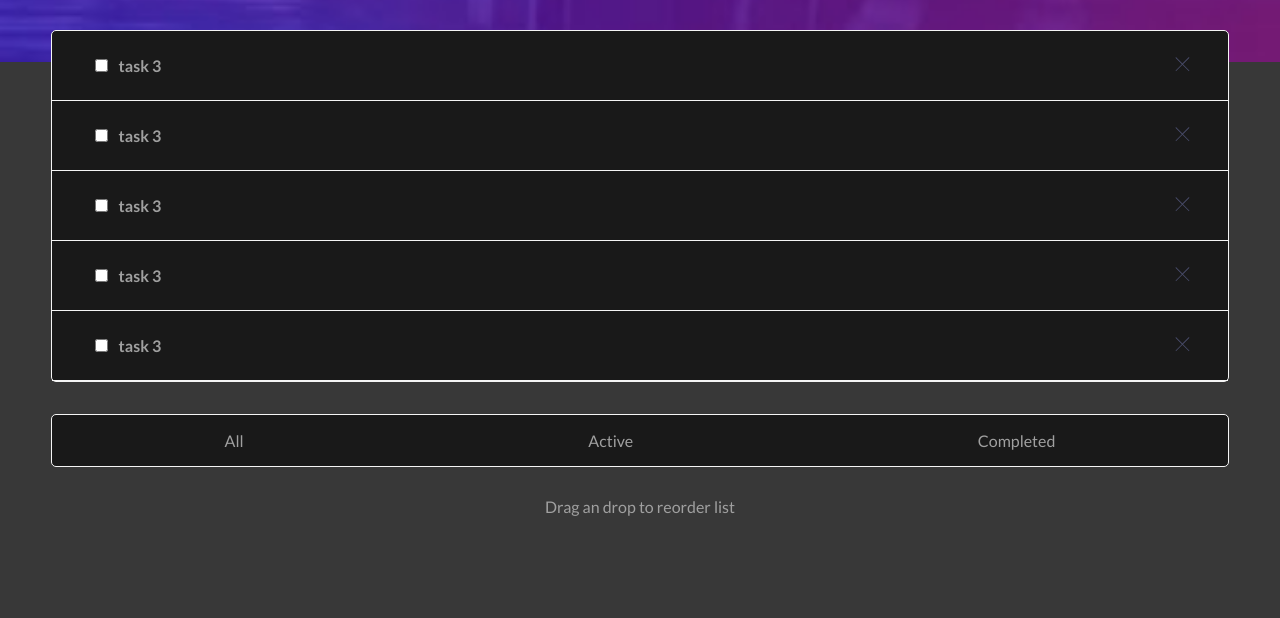
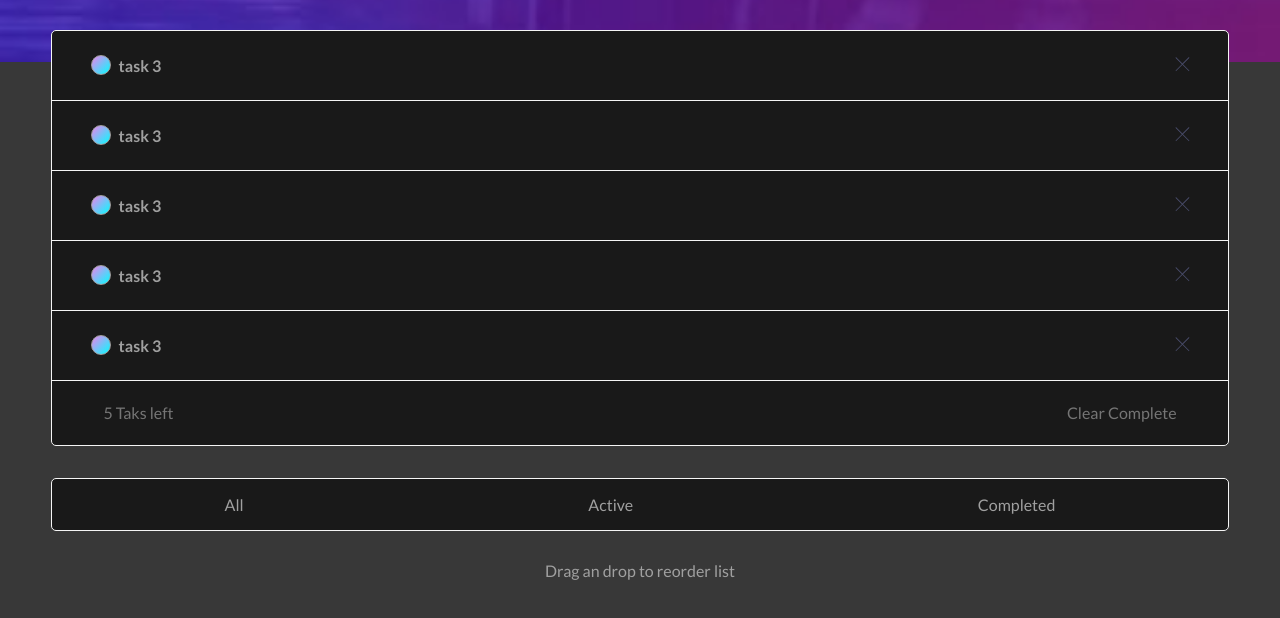
Before and after one commit to StivenGonzalezz/toDoCognitus, a plain HTML site: page index.html in a window 1280 px wide. Shown: the part 98-716 px from the top of the page. Drawn offline with Linux system fonts and the light colour scheme; a web font is replaced by a local one.

Commit message:
ajuste al checkbutton de las tasks

```diff
--- a/index.html
+++ b/index.html
@@ -19,43 +19,50 @@
 
     <main class="pageMain">
 
+        <div class="tasks">
             <section class="tasksContainer">
                 <article class="task">
                     <div class="taskLeft">
-                    <input type="checkbox">
+                        <span id="task1" class="checkboxCustom active" onclick="toggleClassTask()"></span>
                         <h2 class="taskTittle">task 3</h2>
                     </div>
                     <button class="deleteTaskButton"><img src="images/icon-cross.svg" alt=""></button>
                 </article>
                 <article class="task">
                     <div class="taskLeft">
-                    <input type="checkbox">
+                        <span id="task2" class="checkboxCustom active" onclick="toggleClassTask()"></span>
                         <h2 class="taskTittle">task 3</h2>
                     </div>
                     <button class="deleteTaskButton"><img src="images/icon-cross.svg" alt=""></button>
                 </article>
                 <article class="task">
                     <div class="taskLeft">
-                    <input type="checkbox">
+                        <span id="task1" class="checkboxCustom active" onclick="toggleClassTask()"></span>
                         <h2 class="taskTittle">task 3</h2>
                     </div>
                     <button class="deleteTaskButton"><img src="images/icon-cross.svg" alt=""></button>
                 </article>
                 <article class="task">
                     <div class="taskLeft">
-                    <input type="checkbox">
+                        <span id="task1" class="checkboxCustom active" onclick="toggleClassTask()"></span>
                         <h2 class="taskTittle">task 3</h2>
                     </div>
                     <button class="deleteTaskButton"><img src="images/icon-cross.svg" alt=""></button>
                 </article>
                 <article class="task">
                     <div class="taskLeft">
-                    <input type="checkbox">
+                        <span id="task1" class="checkboxCustom active" onclick="toggleClassTask()"></span>
                         <h2 class="taskTittle">task 3</h2>
                     </div>
                     <button class="deleteTaskButton"><img src="images/icon-cross.svg" alt=""></button>
                 </article>
+
             </section>
+            <section class="tasksRemaining">
+                <span>5 Taks left</span>
+                <span>Clear Complete</span>
+            </section>
+        </div>
 
         <nav class="filtersButtons">
             <button class="filterButton">All</button>
--- a/main.js
+++ b/main.js
@@ -0,0 +1,4 @@
+function toggleClassTask(){
+    let task = document.getElementById("taks1")
+    task.classList.toggle("active")
+}
--- a/style.css
+++ b/style.css
@@ -37,12 +37,13 @@
     padding:0 4dvw;
 }
 
-.tasksContainer{
+.tasks{
     background-color: #191919;
     border: solid 1px whitesmoke;
     border-radius: 5px;
     margin-top: -4dvh;
 }
+
 
 .task {
     display: flex;
@@ -57,6 +58,21 @@
 
 }
 
+.checkboxCustom{
+    width: 20px;
+    height: 20px    ;
+    border: solid 1px rgb(160, 160, 160);
+    border-radius: 50%;
+}
+
+.checkboxCustom.active{
+    width: 20px;
+    height: 20px    ;
+    border: solid 1px rgb(160, 160, 160);
+    border-radius: 50%;
+    background: linear-gradient(-45deg, aqua, violet)
+}
+
 .taskTittle{
     padding-left: 1dvh;
     padding-top: .4dvh;
@@ -68,6 +84,13 @@
     scale: .8;
     padding-right: 2dvw;
     cursor: pointer;
+}
+
+.tasksRemaining{
+    display: flex;
+    justify-content: space-between;
+    padding: 3dvh 4dvw;
+    color: #757575
 }
 
 
```
Lines whose indentation alone changed are shown as unchanged.
